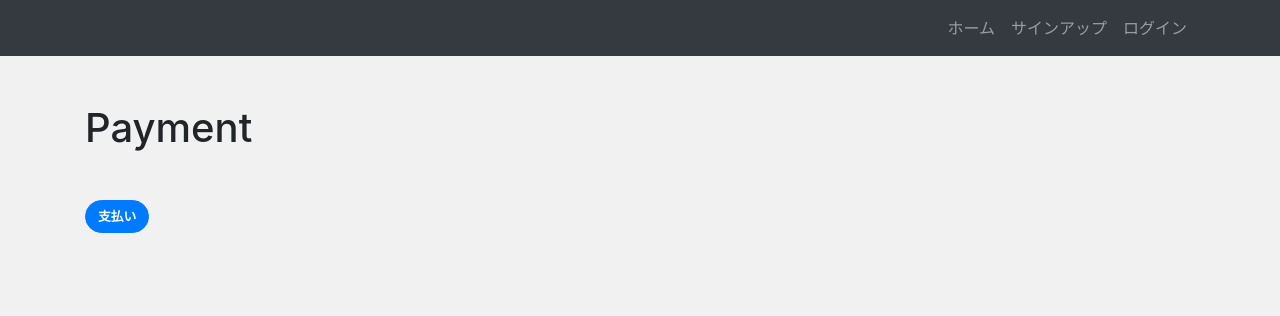
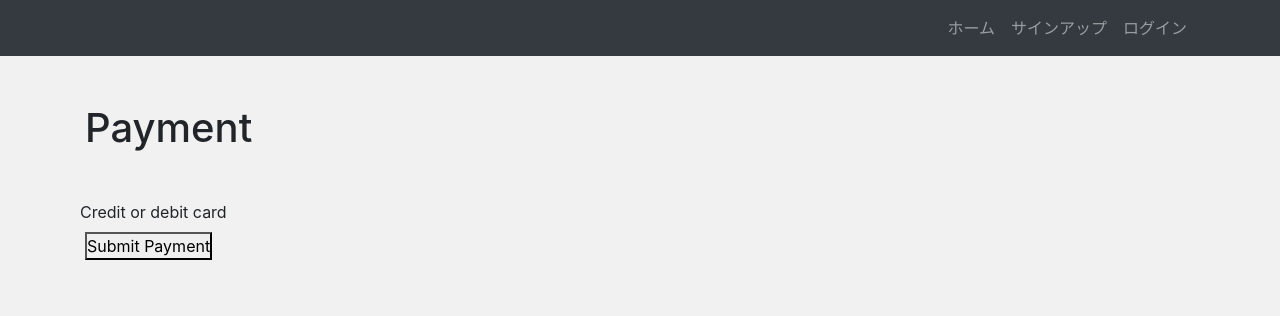
Before and after one commit to haruyasu/django-ecommerce, a Django app: page /payment/ in a window 1280 px wide. Shown: the top 316 px of the page. Run offline with Django 3.2, Linux system fonts and the light colour scheme; parts of the project's set-up code (start-up, migrations or seed data) failed here and were passed over; some libraries are stand-ins or nearby versions.

Commit message:
:rocket: stripe実装

```diff
--- a/app/admin.py
+++ b/app/admin.py
@@ -1,7 +1,8 @@
 from django.contrib import admin
-from .models import Item, OrderItem, Order, Payment
+from .models import Item, OrderItem, Order, Payment, BilllingAddress
 
 admin.site.register(Item)
 admin.site.register(OrderItem)
 admin.site.register(Order)
+admin.site.register(BilllingAddress)
 admin.site.register(Payment)
--- a/app/static/css/style.css
+++ b/app/static/css/style.css
@@ -89,3 +89,27 @@
 .form-control:focus {
     box-shadow: none;
 }
+
+.StripeElement {
+    background-color: white;
+    height: 40px;
+    width: 100%;
+    padding: 10px 12px;
+    border-radius: 4px;
+    border: 1px solid transparent;
+    box-shadow: 0 1px 3px 0 #e6ebf1;
+    -webkit-transition: box-shadow 150ms ease;
+    transition: box-shadow 150ms ease;
+}
+
+.StripeElement--focus {
+    box-shadow: 0 1px 3px 0 #cfd7df;
+}
+
+.StripeElement--invalid {
+    border-color: #fa755a;
+}
+
+.StripeElement--webkit-autofill {
+    background-color: #fefde5 !important;
+}
--- /dev/null
+++ b/app/static/js/stripe.js
@@ -0,0 +1,49 @@
+//https://stripe.com/docs/payments/accept-a-payment-charges#web
+
+const stripe = Stripe('pk_test_0Lcoq8ulQLpNxHMEiIMDeqvy00BP8yheFf');
+const elements = stripe.elements();
+
+const style = {
+    base: {
+        fontSize: '16px',
+        color: '#32325d',
+    },
+};
+
+const card = elements.create('card', { style: style });
+
+card.mount('#card-element');
+
+card.addEventListener('change', function (event) {
+    const displayError = document.getElementById('card-errors');
+    if (event.error) {
+        displayError.textContent = event.error.message;
+    } else {
+        displayError.textContent = '';
+    }
+});
+
+const form = document.getElementById('payment-form');
+form.addEventListener('submit', function (event) {
+    event.preventDefault();
+
+    stripe.createToken(card).then(function (result) {
+        if (result.error) {
+            const errorElement = document.getElementById('card-errors');
+            errorElement.textContent = result.error.message;
+        } else {
+            stripeTokenHandler(result.token);
+        }
+    });
+});
+
+function stripeTokenHandler(token) {
+    const form = document.getElementById('payment-form');
+    const hiddenInput = document.createElement('input');
+    hiddenInput.setAttribute('type', 'hidden');
+    hiddenInput.setAttribute('name', 'stripeToken');
+    hiddenInput.setAttribute('value', token.id);
+    form.appendChild(hiddenInput);
+
+    form.submit();
+}
--- a/app/templates/app/base.html
+++ b/app/templates/app/base.html
@@ -9,7 +9,7 @@
     <meta name="viewport" content="width=device-width, initial-scale=1.0">
     <link rel="stylesheet" href="https://stackpath.bootstrapcdn.com/bootstrap/4.4.1/css/bootstrap.min.css">
     <link rel="stylesheet" href="{% static 'css/style.css' %}">
-    <title>カスタム認証チュートリアル</title>
+    <title>ECサイト</title>
 </head>
 
 <body>
@@ -54,6 +54,9 @@
         {% block content %}
         {% endblock %}
     </div>
+
+    {% block extra_js %}
+    {% endblock %}
 </body>
 
 </html>
--- a/app/templates/app/payment.html
+++ b/app/templates/app/payment.html
@@ -1,14 +1,35 @@
 {% extends "app/base.html" %}
+{% load static %}
 
 {% block content %}
-
 <div class="my-5">
     <h1>Payment</h1>
 </div>
 
-<form method="POST">
+<!--
+参考ドキュメント
+https://stripe.com/docs/payments/accept-a-payment-charges#web
+ -->
+
+<form action="." method="POST" id="payment-form">
     {% csrf_token %}
-    <button class="btn btn-primary" type='submit'>支払い</button>
+    <div class="form-row">
+        <label for="card-element">
+            Credit or debit card
+        </label>
+        <div id="card-element">
+            <!-- A Stripe Element will be inserted here. -->
+        </div>
+
+        <div id="card-errors" role="alert"></div>
+    </div>
+
+    <button>Submit Payment</button>
 </form>
 
 {% endblock %}
+
+{% block extra_js %}
+<script type="text/javascript" src="https://js.stripe.com/v3/"></script>
+<script type="text/javascript" src="{% static 'js/stripe.js' %}"></script>
+{% endblock %}
--- a/app/views.py
+++ b/app/views.py
@@ -66,18 +66,18 @@
 
     def post(self, request, *args, **kwargs):
         order = Order.objects.get(user=request.user, ordered=False)
-        # token = request.POST.get('stripeToken')
+        token = request.POST.get('stripeToken')
         amount = int(order.get_total())
 
-        # charge = stripe.Charge.create(
-        #     amount=amount,
-        #     currency="jpy",
-        #     source=token,
-        #     description="Charge for xxx"
-        # )
-        payment = Payment()
-        # payment.stripe_charge_id = charge['id']
-        payment.stripe_charge_id = 'id_test'
+        charge = stripe.Charge.create(
+            amount=amount,
+            currency='jpy',
+            description='Example charge',
+            source=token,
+        )
+
+        payment = Payment(user=request.user)
+        payment.stripe_charge_id = charge['id']
         payment.amount = order.get_total()
         payment.save()
 
```
Also changed, not shown: app/models.py (+6 -6 lines).
